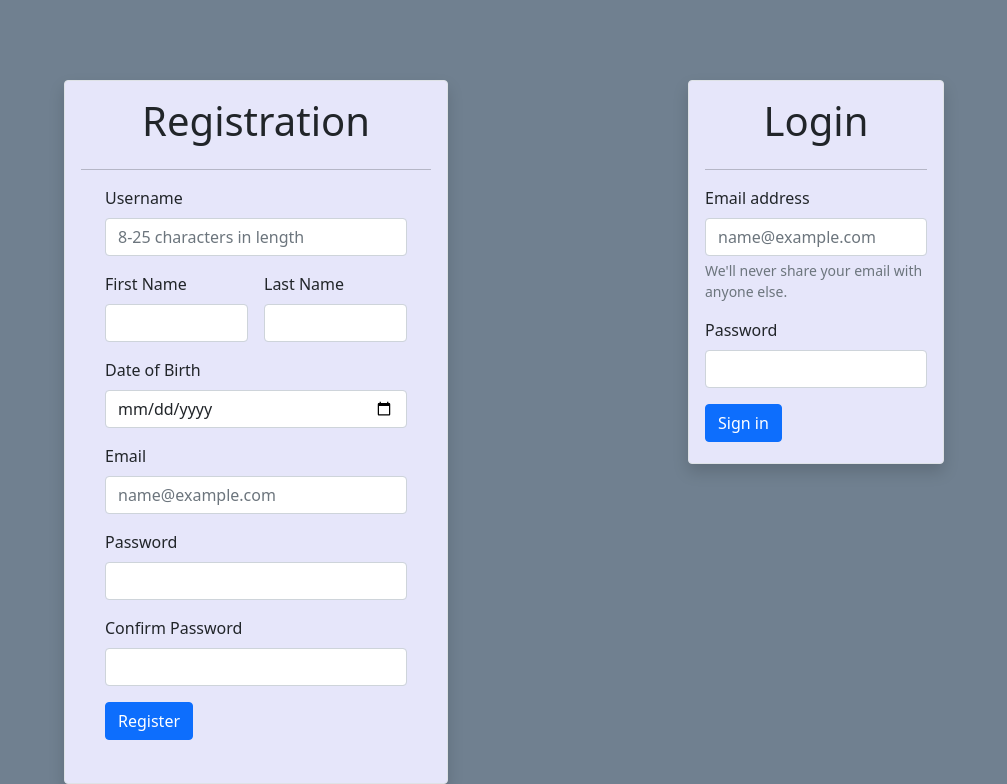
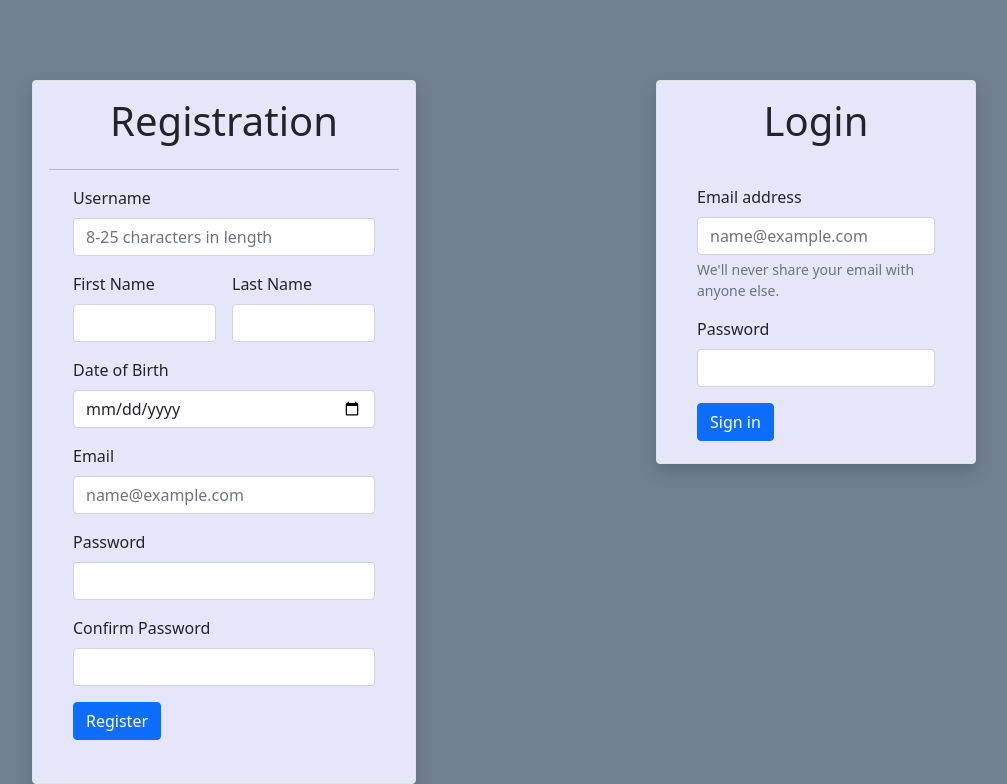
Before and after one commit to CepheidVariable/dojoGames, a Django app: page / in a window 1280 px wide. Shown: the part 56-840 px from the top of the page, without its empty margins (136-1143 px from the left). Run offline with Django 3.2, Linux system fonts and the light colour scheme; some libraries are stand-ins or nearby versions.

Commit message:
HTML/CSS fixes to the forms

```diff
--- a/users_app/models.py
+++ b/users_app/models.py
@@ -46,7 +46,7 @@ class UserManager(models.Manager):
         #     errors['release_date'] = "Release date cannot be a future date."
 
     def validate_login(self):
-
+        errors = {}
         return errors
 
 
@@ -60,3 +60,4 @@ class User(models.Model):
     password = models.CharField(max_length=128)
     created_at = models.DateTimeField(auto_now_add=True)
     updated_at = models.DateTimeField(auto_now=True)
+    objects = UserManager()
--- a/users_app/static/assets/css/style.css
+++ b/users_app/static/assets/css/style.css
@@ -20,7 +20,7 @@ body{
     margin-right: 15em;
 }
 #login{
-    width: 20%;
+    width: 25%;
     height: 24em;
     display: flex;
     flex-direction: column;
--- a/users_app/templates/index.html
+++ b/users_app/templates/index.html
@@ -54,11 +54,10 @@
                 </div>
             </div>
         </nav>
-
         <div id=wrapper>
             <div id="register" class="wrap border rounded shadow rounded p-3">
                 <h1>Registration</h1><hr>
-                <form class="row g-3 pt-0 p-4" action='/survey' method='POST'>
+                <form class="row g-3 pt-0 p-4" action='/users/register' method='POST'>
                     {% csrf_token %}
                     <div class="col-md-12">
                         <label for="inputCreateUsername" class="form-label">Username</label>
@@ -93,24 +92,24 @@
                     </div>
                 </form>
             </div>
-
             <div id="login" class="wrap border rounded shadow rounded p-3">
                 <h1>Login</h1><hr>
-                <form  action='/survey' method='POST'>
+                <form class="row g-3 pt-0 p-4" action='/users/login' method='POST'>
                     {% csrf_token %}
-                    <div class="mb-3">
+                    <div class="col-12">
                         <label for="inputEmail" class="form-label">Email address</label>
                         <input type="email" class="form-control" id="inputEmail" aria-describedby="emailHelp" placeholder="name@example.com">
                         <div id="emailHelp" class="form-text">We'll never share your email with anyone else.</div>
                     </div>
-                    <div class="mb-3">
+                    <div class="col-12">
                         <label for="inputPassword" class="form-label">Password</label>
                         <input type="password" class="form-control" id="inputPassword">
                     </div>
+                    <div class="col-12">
                         <button type="submit" class="btn btn-primary">Sign in</button>
+                    </div>
                 </form>
             </div>
         </div>
-
     </body>
 </html>
--- a/users_app/urls.py
+++ b/users_app/urls.py
@@ -3,7 +3,7 @@ from . import views
 
 urlpatterns = [
     path('', views.index),
-    path('user/create', views.user_create),
-    path('user/login', views.user_login),
+    path('users/register', views.user_create),
+    path('users/login', views.user_login),
     path('destroy_session', views.destroy),
 ]
```
Also changed, not shown: db.sqlite3. Lines whose indentation alone changed are shown as unchanged.
